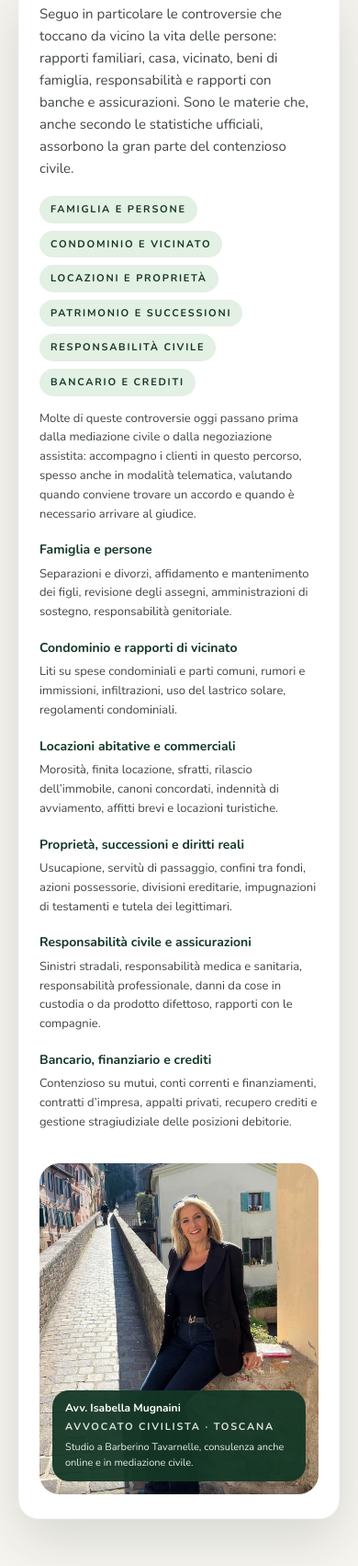
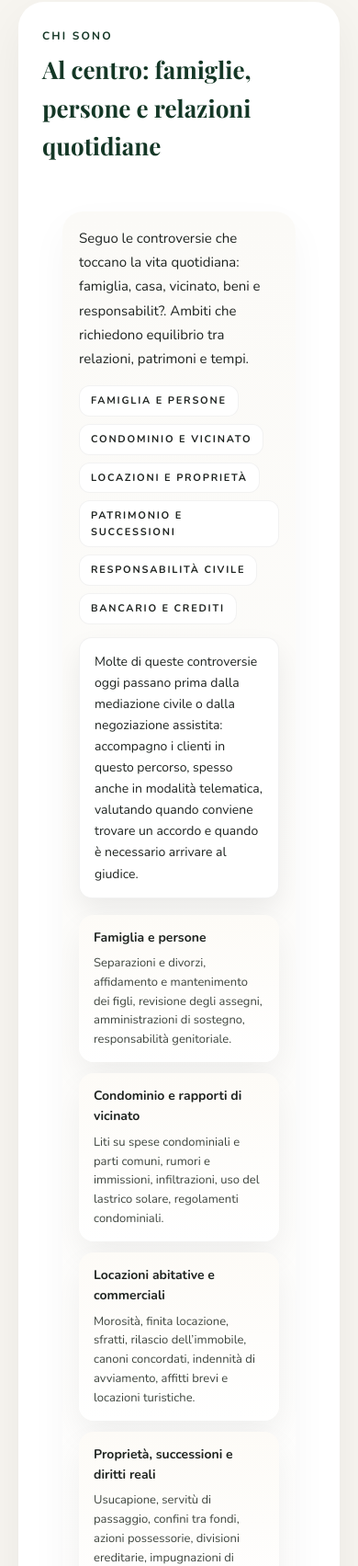
Before and after one commit to giuseppelavangaa-create/avv-mugnaini, a plain HTML site: page index.html in a window 390 px wide. Shown: the part 1579-3282 px from the top of the page at 92% size. Drawn offline with nearby package versions, Linux system fonts and the light colour scheme.

Commit message:
Add files via upload

```diff
--- a/index.html
+++ b/index.html
@@ -266,6 +266,14 @@
         flex-direction: column;
         align-items: flex-start;
       }
+
+      /* Evita che lo slogan si sovrapponga all'immagine su mobile */
+      #elegant-slogan {
+        margin: 18px auto 22px;
+        padding: 6px 18px 0;
+        font-size: 26px;
+        line-height: 1.3;
+      }
     }
 
     .btn-primary {
@@ -350,11 +358,16 @@
 
     #chi-sono {
       padding: 72px 20px 80px;
+      background: #f7f5f0;
     }
 
     #chi-sono .section-inner {
       max-width: 1120px;
       margin: 0 auto;
+      padding: 28px 26px 32px;
+      background: #ffffff;
+      border-radius: 28px;
+      box-shadow: 0 18px 52px rgba(0, 0, 0, 0.06);
     }
 
     .section-profile-title {
@@ -362,20 +375,61 @@
     }
 
     .profile-layout {
-      background: #ffffff;
-      border-radius: 26px;
-      padding: 30px 30px 32px;
+      padding: 8px 4px;
       display: grid;
-      grid-template-columns: minmax(0, 1.7fr) minmax(0, 1.05fr);
-      gap: 34px;
-      box-shadow: 0 22px 60px rgba(12, 37, 20, 0.14);
-      border: 1px solid rgba(0, 0, 0, 0.03);
+      grid-template-columns: minmax(0, 1.4fr) minmax(0, 1fr);
+      gap: 32px;
+      align-items: start;
+    }
+
+    .profile-main {
+      position: relative;
+      padding: 16px 18px 12px;
+      background: linear-gradient(180deg, #fbfaf7 0%, #ffffff 100%);
+      border-radius: 22px;
+      box-shadow: 0 16px 40px rgba(0, 0, 0, 0.04);
+    }
+
+    .profile-scroll-hint {
+      display: none;
+    }
+
+    .profile-header {
+      display: flex;
+      justify-content: space-between;
+      align-items: flex-start;
+      gap: 18px;
+      margin-bottom: 12px;
+    }
+
+    .profile-meta {
+      display: grid;
+      grid-template-columns: repeat(2, auto);
+      gap: 6px 14px;
+      font-size: 12px;
+      color: var(--text-soft);
+      text-transform: uppercase;
+      letter-spacing: 0.12em;
+      font-weight: 700;
     }
 
     .profile-main-intro {
       font-size: 15px;
-      color: var(--text-soft);
+      color: var(--text-main);
+      margin-bottom: 16px;
+      line-height: 1.75;
+    }
+
+    .profile-comment {
+      background: #ffffff;
+      padding: 14px 16px;
+      border-radius: 14px;
+      font-size: 14px;
+      line-height: 1.65;
+      color: var(--text-main);
+      box-shadow: 0 14px 30px rgba(0, 0, 0, 0.07);
       margin-bottom: 18px;
+      border: 1px solid rgba(0, 0, 0, 0.05);
     }
 
     .theme-chips {
@@ -389,46 +443,92 @@
       font-size: 11px;
       text-transform: uppercase;
       letter-spacing: 0.16em;
-      padding: 6px 12px;
-      border-radius: 999px;
-      background: var(--green-soft);
-      color: var(--green-dark);
+      padding: 7px 12px;
+      border-radius: 12px;
+      background: #ffffff;
+      color: var(--text-main);
       font-weight: 700;
+      border: 1px solid rgba(0, 0, 0, 0.05);
+      box-shadow: inset 0 1px 0 rgba(255, 255, 255, 0.6);
     }
 
-    .profile-comment {
+    .profile-points {
+      list-style: none;
+      display: grid;
+      gap: 8px;
+      margin: 0 0 18px;
+      padding: 0;
+    }
+
+    .profile-points li {
       font-size: 13px;
       color: var(--text-soft);
-      margin-bottom: 18px;
+      line-height: 1.65;
+      padding: 10px 12px;
+      border: none;
+      border-radius: 12px;
+      background: #f9f6ee;
+      display: grid;
+      grid-template-columns: auto 1fr;
+      gap: 8px;
+      align-items: start;
+      box-shadow: inset 0 1px 0 rgba(255, 255, 255, 0.65);
+    }
+
+    .profile-points li::before {
+      content: "—";
+      color: var(--text-soft);
+      font-weight: 700;
+      margin-top: 1px;
     }
 
     .profile-areas {
       display: grid;
       grid-template-columns: repeat(2, minmax(0, 1fr));
-      gap: 18px 24px;
+      gap: 12px 16px;
+      margin-top: 2px;
+    }
+
+    .profile-area {
+      border: none;
+      border-radius: 16px;
+      padding: 14px 16px;
+      background: linear-gradient(180deg, #fdfbf7 0%, #ffffff 100%);
+      box-shadow: 0 16px 36px rgba(0, 0, 0, 0.06);
     }
 
     .profile-area h3 {
       font-size: 14px;
       font-weight: 700;
-      color: var(--green-dark);
-      margin-bottom: 4px;
+      color: var(--text-main);
+      margin-bottom: 6px;
     }
 
     .profile-area p {
       font-size: 13px;
       color: var(--text-soft);
+      line-height: 1.6;
     }
 
     .profile-photo-card {
       position: relative;
-      border-radius: 22px;
-      overflow: hidden;
-      background: #d3c3aa;
-      min-height: 260px;
+      border-radius: 24px;
+      overflow: visible;
+      background: none;
+      min-height: 300px;
       display: flex;
       flex-direction: column;
-      justify-content: flex-end;
+      gap: 12px;
+      border: none;
+      box-shadow: 0 22px 52px rgba(0, 0, 0, 0.12);
+      transform: translateY(60px);
+      opacity: 0;
+      transition: transform 0.55s ease, opacity 0.55s ease;
+    }
+
+    .profile-photo-card.show {
+      transform: translateY(0);
+      opacity: 1;
     }
 
     .profile-photo-card img {
@@ -436,16 +536,20 @@
       width: 100%;
       height: 100%;
       object-fit: cover;
+      border-radius: 22px;
+      box-shadow: 0 14px 32px rgba(0, 0, 0, 0.16);
     }
 
     .profile-photo-overlay {
-      position: absolute;
-      inset: auto 18px 18px 18px;
-      background: rgba(20, 55, 38, 0.94);
-      color: #ffffff;
-      border-radius: 18px;
-      padding: 10px 14px 11px;
+      position: static;
+      margin: 0 6px 4px 6px;
+      background: #ffffff;
+      color: var(--text-main);
+      border-radius: 14px;
+      padding: 12px 14px 12px;
       font-size: 12px;
+      box-shadow: 0 10px 26px rgba(0, 0, 0, 0.1);
+      backdrop-filter: none;
     }
 
     .profile-photo-name {
@@ -457,14 +561,24 @@
       font-size: 11px;
       letter-spacing: 0.16em;
       text-transform: uppercase;
-      opacity: .85;
+      opacity: .75;
       font-weight: 700;
     }
 
     .profile-photo-note {
       margin-top: 4px;
       font-size: 11px;
-      opacity: .9;
+      opacity: .85;
+    }
+
+    @media (min-width: 961px) {
+      .profile-photo-card {
+        height: 100%;
+      }
+
+      .profile-photo-card img {
+        height: 100%;
+      }
     }
 
     @media (max-width: 960px) {
@@ -473,12 +587,22 @@
         padding: 24px 22px 26px;
       }
 
-      .profile-photo-card {
-        max-height: 360px;
+      .profile-header {
+        flex-direction: column;
+        gap: 10px;
       }
 
-      .profile-photo-overlay {
-        inset: auto 14px 14px 14px;
+      .profile-main {
+        max-height: none;
+      }
+
+      .profile-meta {
+        grid-template-columns: 1fr;
+      }
+
+      .profile-photo-card {
+        max-height: none;
+        height: auto;
       }
 
       .profile-areas {
@@ -696,6 +820,14 @@
         font-size: 15px;
       }
     }
+
+    @media (prefers-reduced-motion: reduce) {
+      .profile-photo-card {
+        transition: none;
+        transform: none;
+        opacity: 1;
+      }
+    }
   </style>
 </head>
 <body>
@@ -763,11 +895,12 @@
       <div class="profile-layout">
         <!-- COLONNA TESTO -->
         <div class="profile-main">
+          <div class="profile-scroll-hint">Scorri qui per leggere tutto</div>
           <p class="profile-main-intro">
-            Seguo in particolare le controversie che toccano da vicino la vita delle persone:
-            rapporti familiari, casa, vicinato, beni di famiglia, responsabilità e rapporti
-            con banche e assicurazioni. Sono le materie che, anche secondo le statistiche
-            ufficiali, assorbono la gran parte del contenzioso civile.
+            Seguo le controversie che toccano la vita quotidiana: famiglia, casa, vicinato,
+            beni e responsabilit?. Ambiti che richiedono equilibrio tra relazioni, patrimoni
+            e tempi.
+
           </p>
 
           <div class="theme-chips">
@@ -943,7 +1076,9 @@
     const slogan = document.getElementById('elegant-slogan');
     const sloganSpan = slogan ? slogan.querySelector('span') : null;
     const mqNarrow = window.matchMedia('(max-width: 800px)');
-    const sloganText = '“Chiarezza, competenza e tutela quando ne hai piu bisogno.”';
+    const sloganText = '"Chiarezza, competenza e tutela quando ne hai piu bisogno."';
+    const profileSection = document.getElementById('chi-sono');
+    const profilePhotoCard = document.querySelector('.profile-photo-card');
 
     let typingTimer = null;
     let typedLength = 0;
@@ -990,6 +1125,26 @@
           typingTimer = null;
         }
       }, typeDelay);
+    }
+
+    if (profileSection && profilePhotoCard) {
+      if ('IntersectionObserver' in window) {
+        const observer = new IntersectionObserver(
+          (entries) => {
+            entries.forEach((entry) => {
+              if (entry.isIntersecting && entry.intersectionRatio > 0.18) {
+                profilePhotoCard.classList.add('show');
+              } else {
+                profilePhotoCard.classList.remove('show');
+              }
+            });
+          },
+          { threshold: [0, 0.18, 0.32] }
+        );
+        observer.observe(profileSection);
+      } else {
+        profilePhotoCard.classList.add('show');
+      }
     }
 
     function handleHeroScroll() {
```
